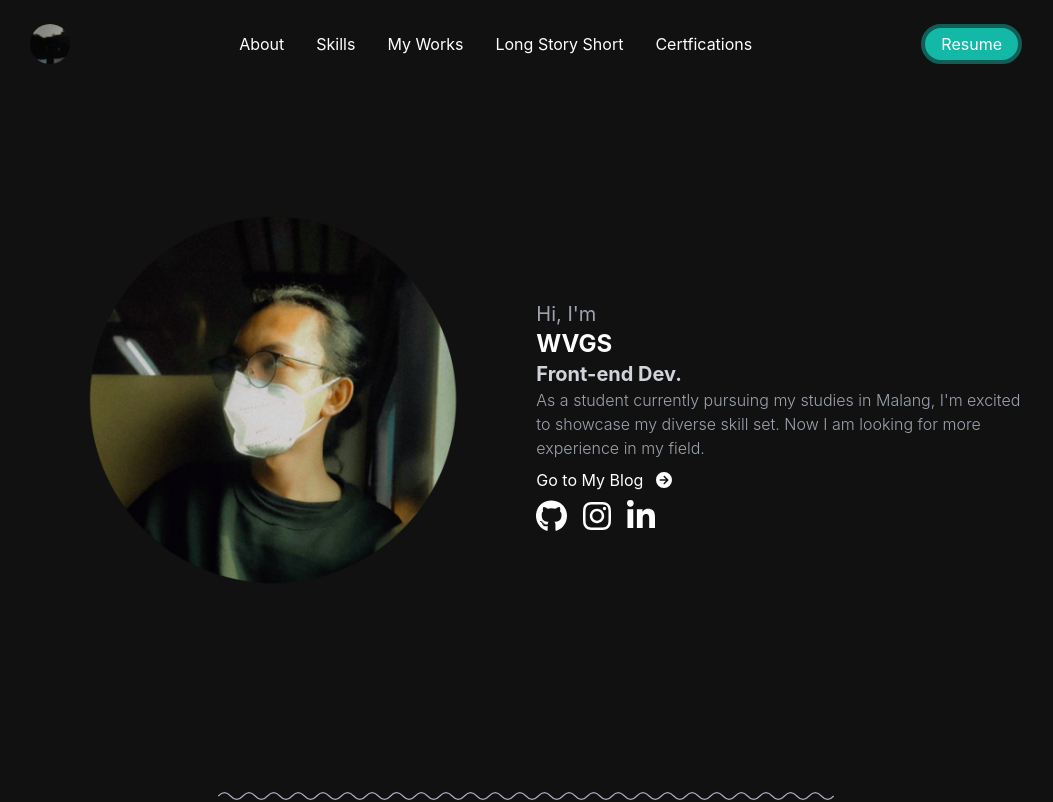
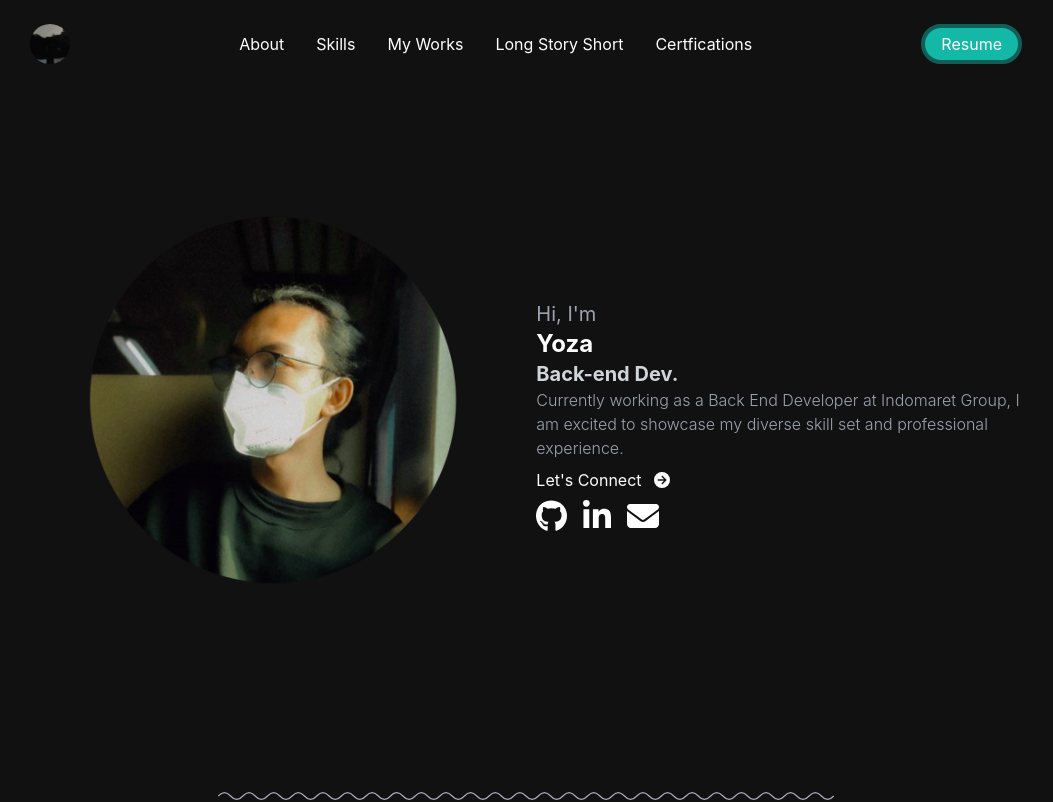
Before and after one commit to yozananta/wvgs-portfolio, a React (Create React App) app: page / in a window 1280 px wide. Shown: the top 802 px of the page, without its empty margins (114-1167 px from the left). Built offline with nearby package versions, Linux system fonts and the light colour scheme.

Commit message:
Update Hiro.js

```diff
--- a/src/components/Hiro.js
+++ b/src/components/Hiro.js
@@ -2,8 +2,8 @@ import {useState} from 'react'
 
 import profile from '../assets/pp2.png';
 import { FontAwesomeIcon } from '@fortawesome/react-fontawesome';
-import {faCircleArrowRight, } from "@fortawesome/free-solid-svg-icons";
-import {  faGithub, faInstagram, faLinkedinIn } from "@fortawesome/free-brands-svg-icons";
+import { faCircleArrowRight, faEnvelope } from "@fortawesome/free-solid-svg-icons";
+import { faGithub, faLinkedinIn } from "@fortawesome/free-brands-svg-icons";
 import hr from '../assets/curve-hr.svg'
 
 export default function Hiro () {
@@ -26,21 +26,27 @@ export default function Hiro () {
             <div className='md:w-3/6' data-aos="fade-right" data-aos-duration="1000" data-aos-offset="100" >
                 <div className="flex flex-col w-full mt-8">
                     <h1 className="text-xl text-gray-400">Hi, I'm</h1>
-                    <h1 className="text-2xl font-bold">WVGS</h1>
-                    <p class="text-xl font-bold text-gray-300">Front-end Dev.</p>
-                    <p className="text-md font-light text-gray-400">As a student currently pursuing my studies in Malang, I'm excited to showcase my diverse skill set. Now I am looking for more experience in my field.</p>
+                    <h1 className="text-2xl font-bold">Yoza</h1>
+                    <p className="text-xl font-bold text-gray-300">Back-end Dev.</p>
+                    <p className="text-md font-light text-gray-400 ">
+                        Currently working as a Back End Developer at Indomaret Group, I am excited to showcase my diverse skill set and professional experience.
+                    </p>
                 </div>
-                <a href='/' className='mt-2 block'>Go to My Blog <FontAwesomeIcon className='ml-2' icon={faCircleArrowRight}/> </a>
+
+                {/* Updated CTA Button */}
+                <a href='mailto:yozananta@gmail.com' className='mt-2 block w-fit hover:text-gray-300 transition-colors'>
+                    Let's Connect <FontAwesomeIcon className='ml-2' icon={faCircleArrowRight}/>
+                </a>
 
                 <ul className='flex mt-2 gap-4 items-center'>
-                   <li>
+                    <li>
                         <a href='https://github.com/yozananta' rel="noreferrer" target="_blank"><FontAwesomeIcon size='2xl' icon={faGithub} /></a>
-                   </li>
-                    <li>
-                        <a href='https://instagram.com/yozananta' rel="noreferrer" target="_blank"><FontAwesomeIcon size='2xl' icon={faInstagram} /></a>
                     </li>
                     <li>
                         <a href='https://www.linkedin.com/in/yozananta/' rel="noreferrer" target="_blank"><FontAwesomeIcon size='2xl' icon={faLinkedinIn} /></a>
+                    </li>
+                    <li>
+                        <a href='mailto:yozananta@gmail.com' rel="noreferrer" target="_blank"><FontAwesomeIcon size='2xl' icon={faEnvelope} /></a>
                     </li>
                 </ul>
             </div>
```
